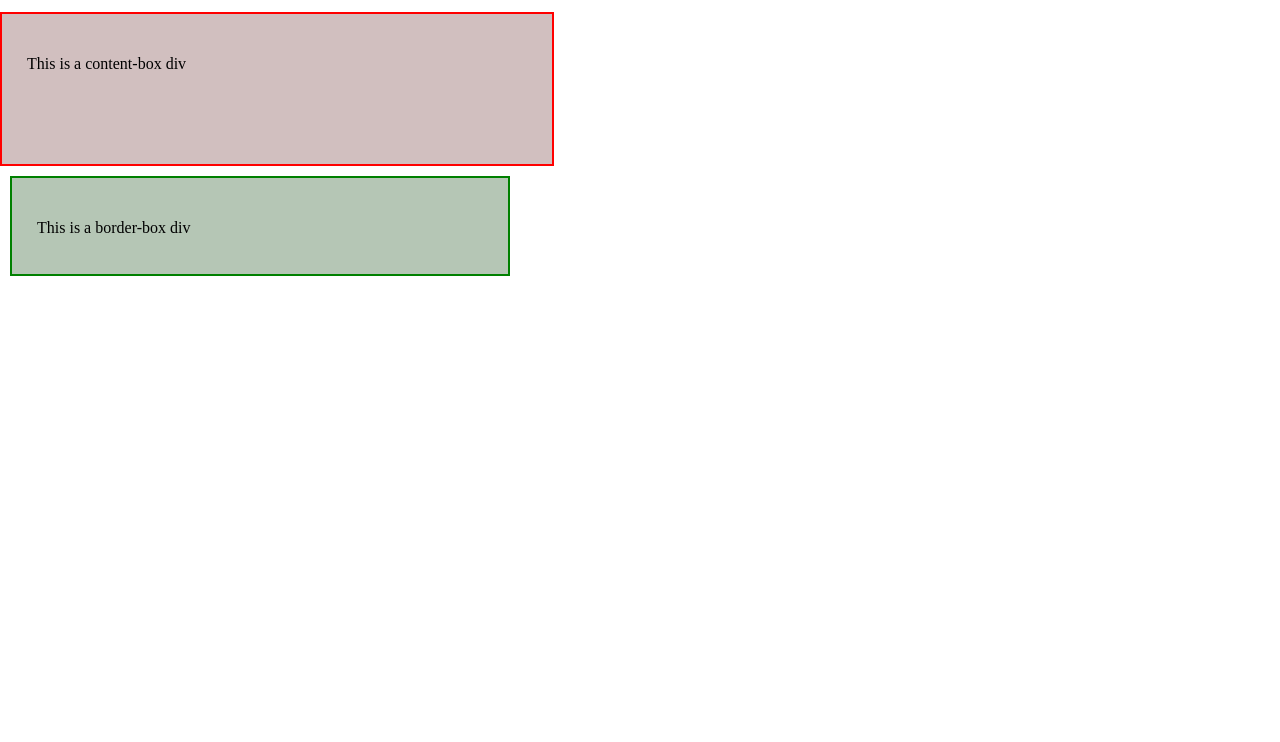
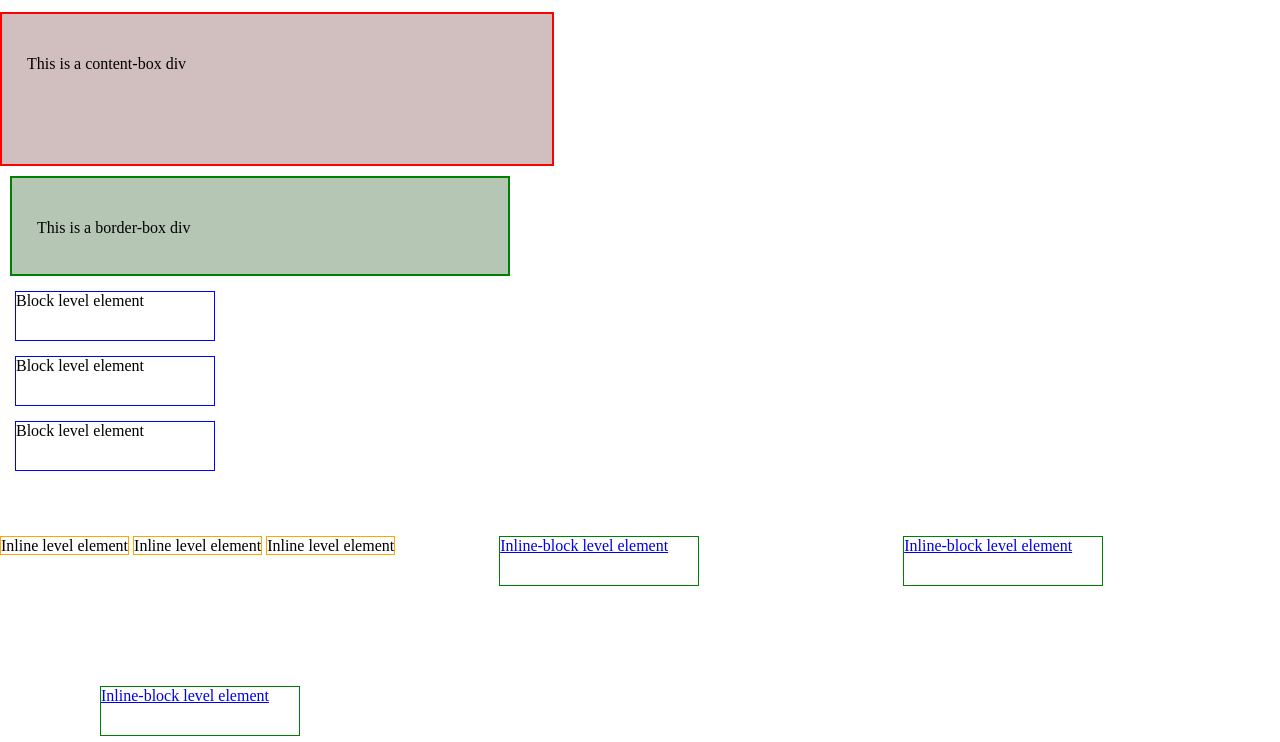
Before and after one commit to Dejan1999/web-foundations, a plain HTML site: page HTML-CSS/playground/html/box-sizing-and-display.html in a window 1280 px wide. Shown: the part 268-1010 px from the top of the page. Before the commit the page ends 800 px from the top, so only its background shows below. Drawn offline with Linux system fonts and the light colour scheme.

Commit message:
Setup project structure and learn about display properties

```diff
--- a/HTML-CSS/playground/css/box-sizing-and-display.css
+++ b/HTML-CSS/playground/css/box-sizing-and-display.css
@@ -36,3 +36,39 @@ body {
     border: 2px solid green;
     background-color: rgb(181, 198, 181);
 }
+
+.block-element {
+    /* display: block; */
+    border: 1px solid blue;
+    margin: 15px;
+    width: 200px;
+    height: 50px;
+}
+
+.inline-element {
+    /* display: inline; */
+    border: 1px solid orange;
+    width: 200px;
+    height: 200px;
+}
+
+.inline-block__element {
+    display: inline-block;
+    border: 1px solid green;
+    width: 200px;
+    height: 50px;
+    /* margin: 15px; */ /* ! Shorthand*/
+
+    /* margin-top: 20px;
+    margin-right: 50px;
+    margin-bottom: 40px;
+    margin-left: 30px; */
+
+    /* margin: 50px 45px 30px 80px; */
+    margin: 50px 100px;
+}
+
+.not-shown {
+    /* display: none; */
+    visibility: hidden;
+}
--- a/HTML-CSS/playground/html/box-sizing-and-display.html
+++ b/HTML-CSS/playground/html/box-sizing-and-display.html
@@ -7,6 +7,7 @@
     <title>Box Sizing and Display Practice</title>
 </head>
 <body>
+    <!-- Box-sizing -->
     <div class="hero-overview">
         <h1>Welcome to Our Programming School</h1>
     </div>
@@ -16,5 +17,19 @@
     <div class="border-box">
         <p>This is a border-box div</p>
     </div>
+
+    <!-- Display -->
+    <div class="block-element">Block level element</div>
+    <div class="block-element">Block level element</div>
+    <div class="block-element">Block level element</div>
+    <span class="inline-element">Inline level element</span>
+    <span class="inline-element">Inline level element</span>
+    <span class="inline-element">Inline level element</span>
+    <a href="#" class="inline-block__element">Inline-block level element</a>
+    <a href="#" class="inline-block__element">Inline-block level element</a>
+    <a href="#" class="inline-block__element">Inline-block level element</a>
+    <div class="not-shown">
+        Not Shown
+    </div>
 </body>
 </html>
--- /dev/null
+++ b/HTML-CSS/projects/school-project/style.css
@@ -0,0 +1,14 @@
+@import url('https://fonts.googleapis.com/css2?family=Courier+Prime&family=Source+Code+Pro:ital@0;1&display=swap');
+/*
+font-family: "Courier Prime", monospace;
+font-family: "Source Code Pro", monospace;
+*/
+
+* {
+    box-sizing: border-box;
+}
+
+body {
+    margin: 0;
+    background-color: #fef9f8;
+}
```
Also changed, not shown: HTML-CSS/projects/school-project/courses/index.html (added, +12 -0 lines), HTML-CSS/projects/school-project/index.html (added, +33 -0 lines), HTML-CSS/projects/school-project/team/index.html (added, +12 -0 lines), HTML-CSS/projects/school-project/courses/style.css (added), HTML-CSS/projects/school-project/team/style.css (added).
